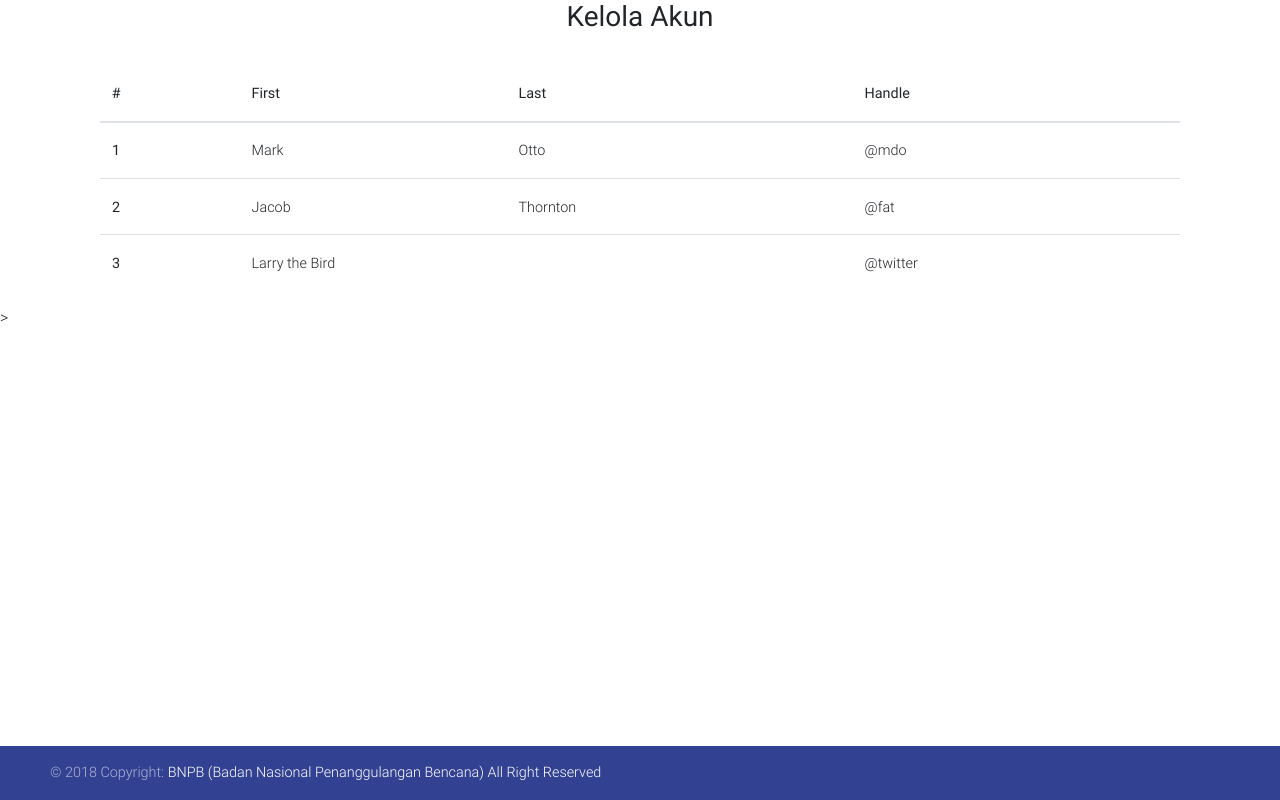
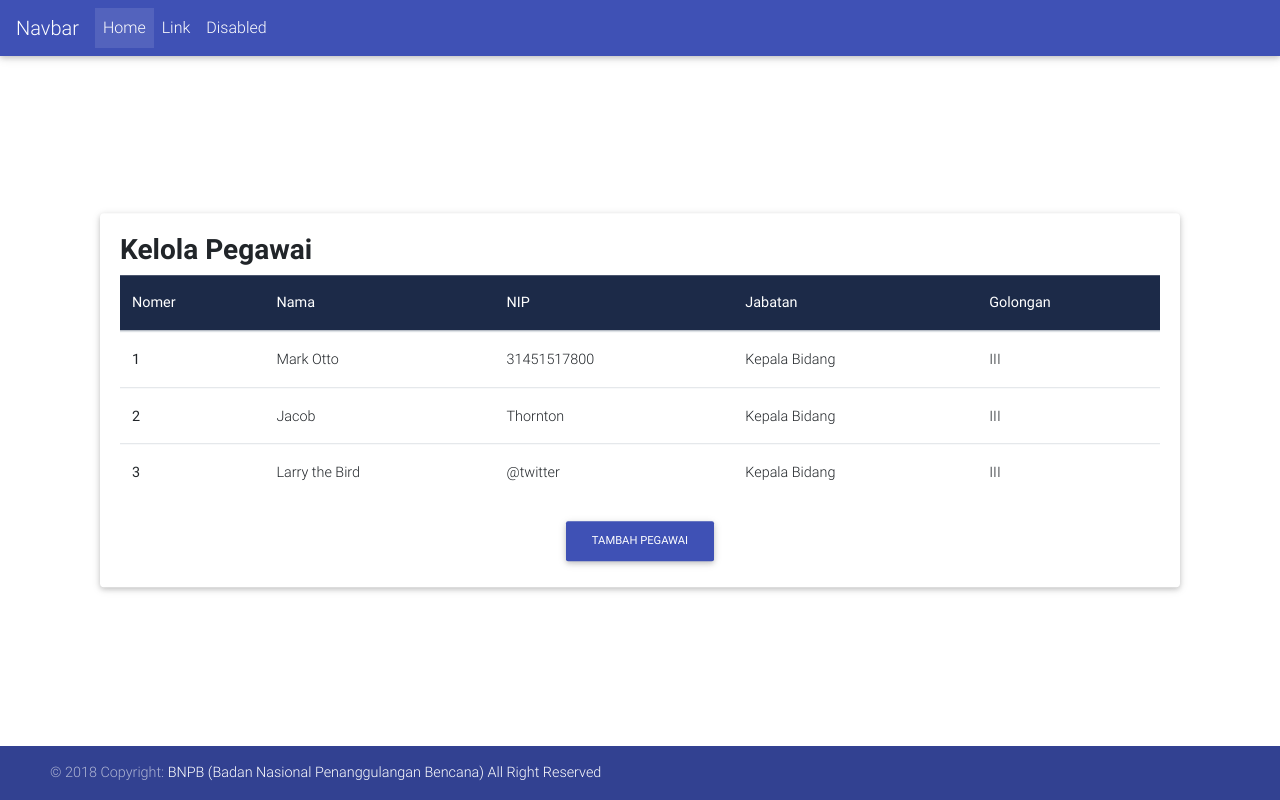
Before and after one commit to firiousity/st-bnpb, a CodeIgniter app: page /st-bnpb/index.php/home/akun in a window 1280 px wide. Run offline with CodeIgniter, Linux system fonts and the light colour scheme; style sheets or scripts are compiled from the project's sources; some libraries are stand-ins or nearby versions.

Commit message:
tabel pgw

```diff
--- a/application/controllers/Home.php
+++ b/application/controllers/Home.php
@@ -51,6 +51,7 @@ class Home extends CI_Controller {
 	public function akun()
 	{
 		$this->load->view('header');
+		$this->load->view('navbar');
 		$this->load->view('akun');
 		$this->load->view('footer');
 	}
--- a/application/views/akun.php
+++ b/application/views/akun.php
@@ -3,44 +3,55 @@ require_once ('header.php');
 ?>
 <body>
     <section>
-        <div class="container">
+        <div class="container center">
             <div class="col">
+                <div class="card mb-8">
+                    <div class="card-body">
+                        <h3><strong>Kelola Pegawai</strong></h3>
                         <div align="center">
-                    <h3><b>Kelola Akun</b></h3>
-                    <br>
+
                         <table class="table table-hover">
-  <thead>
+                          <thead class="mdb-color darken-3 white-text">
                             <tr>
-      <th scope="col">#</th>
-      <th scope="col">First</th>
-      <th scope="col">Last</th>
-      <th scope="col">Handle</th>
+                              <th scope="col">Nomer</th>
+                              <th scope="col">Nama</th>
+                              <th scope="col">NIP</th>
+                              <th scope="col">Jabatan</th>
+                              <th scope="col">Golongan</th>
                             </tr>
                           </thead>
                           <tbody>
                             <tr>
                               <th scope="row">1</th>
-      <td>Mark</td>
-      <td>Otto</td>
-      <td>@mdo</td>
+                              <td>Mark Otto</td>
+                              <td>31451517800</td>
+                              <td>Kepala Bidang</td>
+                              <td>III</td>
                             </tr>
                             <tr>
                           <th scope="row">2</th>
                           <td>Jacob</td>
                           <td>Thornton</td>
-      <td>@fat</td>
+                          <td>Kepala Bidang</td>
+                              <td>III</td>
                         </tr>
                         <tr>
                           <th scope="row">3</th>
-      <td colspan="2">Larry the Bird</td>
+                          <td> Larry the Bird</td>
                           <td>@twitter</td>
+                          <td>Kepala Bidang</td>
+                            <td>III</td>
                         </tr>
                       </tbody>
                     </table>
+                    <a href="/register?role=mahasiswa"><button type="button" class="btn btn-indigo btn-md">Tambah Pegawai</button></a>
+                    </div>
+                </div>
+
                 </div>
             </div>
         </div>
-    </section>>
+    </section>
 
     </div>
 
```
Lines whose indentation alone changed are shown as unchanged.
